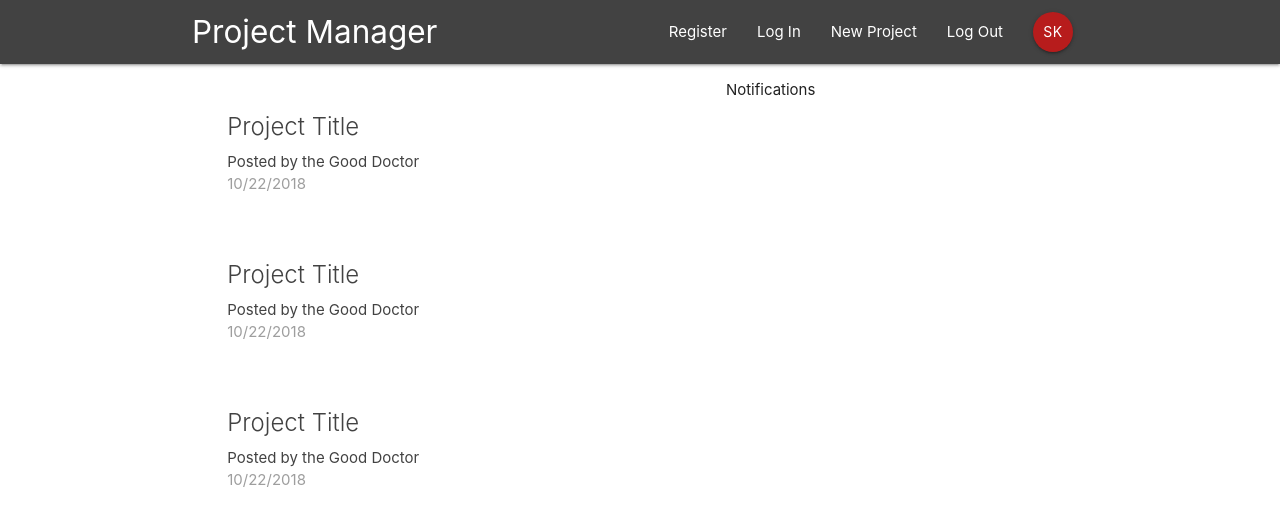
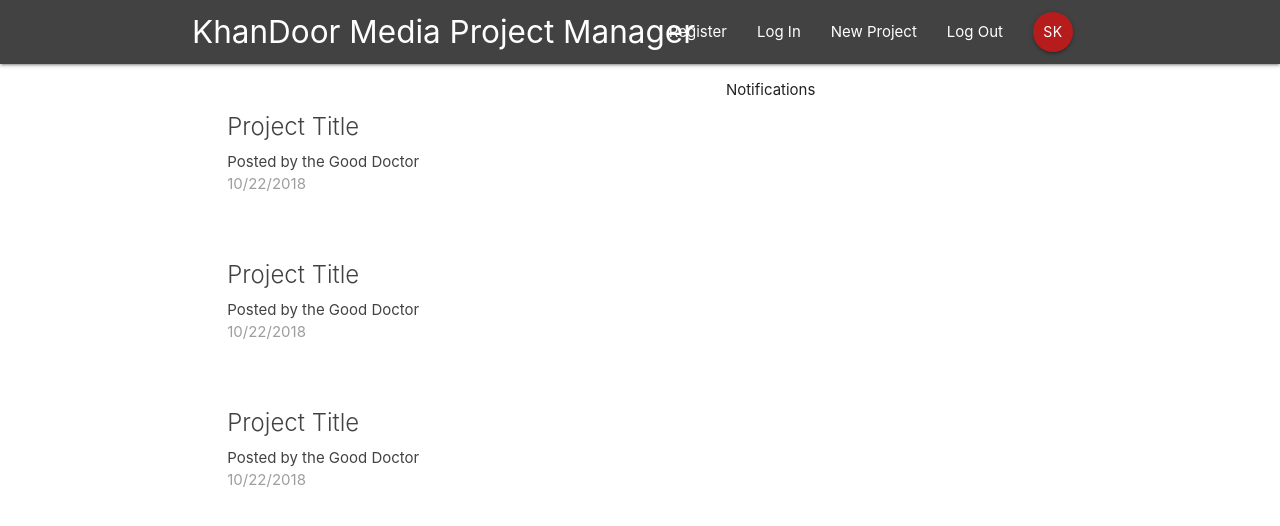
Before and after one commit to KhanDoors/react-project-developer, a React (Create React App) app: page / in a window 1280 px wide. Shown: the top 526 px of the page. Built offline with nearby package versions, Linux system fonts and the light colour scheme.

Commit message:
done for the day

```diff
--- a/src/components/layout/Navbar.js
+++ b/src/components/layout/Navbar.js
@@ -8,7 +8,7 @@ function Navbar() {
     <nav className="nav-wrapper grey darken-3">
       <div className="container">
         <Link to="/" className="brand-logo">
-          Project Manager
+          KhanDoor Media Project Manager
         </Link>
         <SignedInLinks />
         <SignedOutLinks />
```
